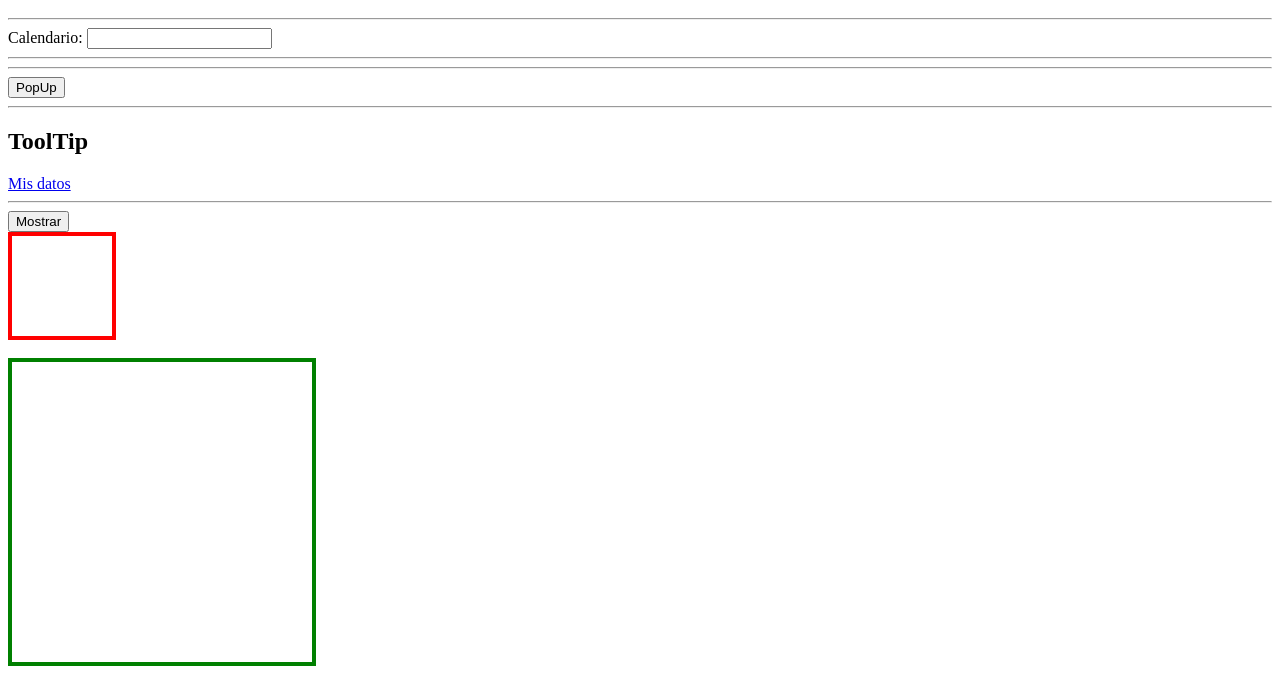
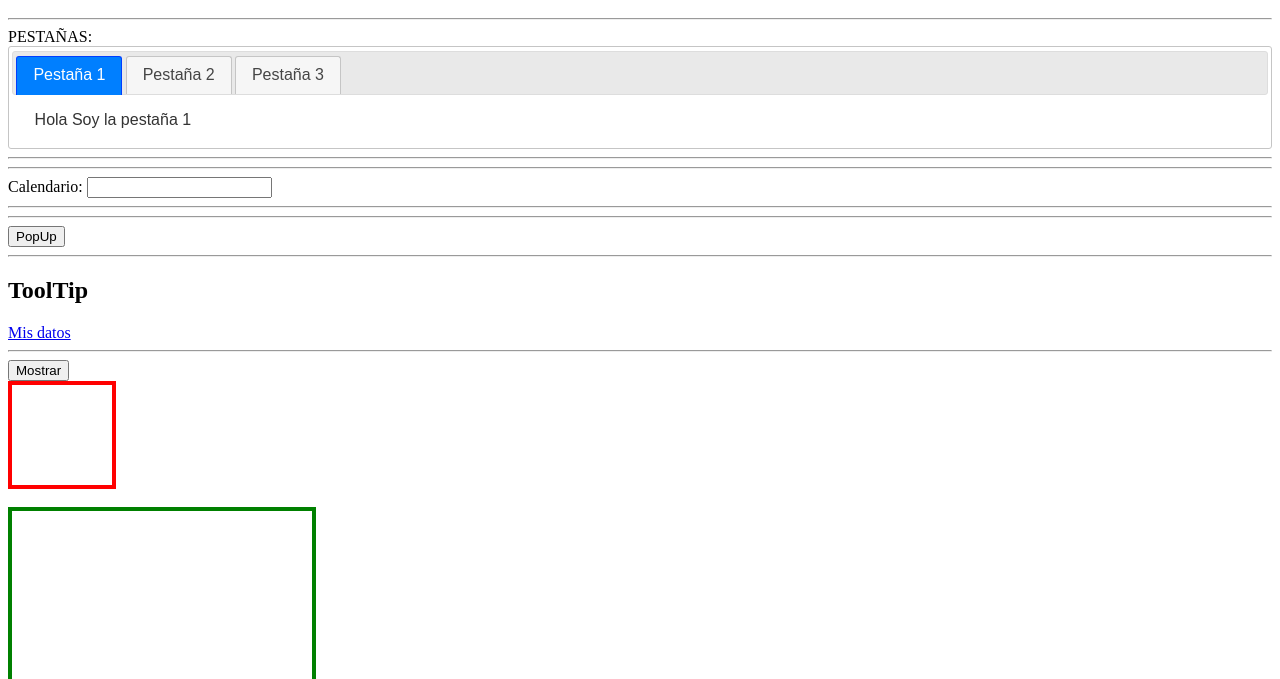
Before and after one commit to DenisRocher/jQuery, a plain HTML site: page interface.html in a window 1280 px wide. Shown: the part 48-727 px from the top of the page. Drawn offline with Linux system fonts and the light colour scheme.

Commit message:
Fin teroria hasta Sección 23

```diff
--- a/interface.html
+++ b/interface.html
@@ -52,6 +52,27 @@
   <body>
       <h1>Aprendiendo jQuery UI</h1>
 
+      <!-- PESTAÑAS-->
+      <hr>
+      <label>PESTAÑAS: </label>
+      <div id="pestanyas">
+        <ul>
+          <li><a href="#tabs-1">Pestaña 1</a></li>
+          <li><a href="#tabs-2">Pestaña 2</a></li>
+          <li><a href="#tabs-3">Pestaña 3</a></li>
+        </ul>
+        <div id="tabs-1">
+          Hola Soy la pestaña 1
+        </div>
+        <div id="tabs-2">
+          Hola Soy la pestaña 2
+        </div>
+        <div id="tabs-3">
+          Hola Soy la pestaña 3
+        </div>
+      </div>
+      <hr>
+
       <!-- CALENDARIO-->
       <hr>
       <label>Calendario: </label>
--- a/js/01_selectores.js
+++ b/js/01_selectores.js
@@ -58,4 +58,5 @@ jQuery(function(){
   console.log(busqueda);
 
 
+
 });
--- a/js/06_interface.js
+++ b/js/06_interface.js
@@ -57,4 +57,8 @@ $(function(){
     dayNames: [ "Dimanche", "Lundi", "Mardi", "Mercredi", "Jeudi", "Vendredi", "Samedi" ],
     dateFormat: 'DD dd-mm-yy'
     });
+
+  // PESTAÑAS -- TABS
+  $('#pestanyas').tabs();
+
 });
```
